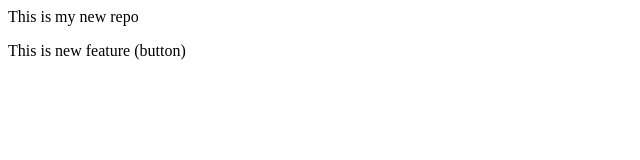
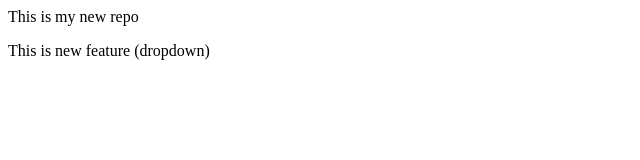
Before and after one commit to AWRUSH909/LocalRepo, a plain HTML site: page index.html in a window 1280 px wide. Shown: the full height of the page, 0-640 px from the left. Drawn offline with Linux system fonts and the light colour scheme.

Commit message:
Add dropdown

```diff
--- a/index.html
+++ b/index.html
@@ -1,2 +1,2 @@
 <p>This is my new repo</p>
-<P>This is new feature (button)</P>
+<P>This is new feature (dropdown)</P>
```
